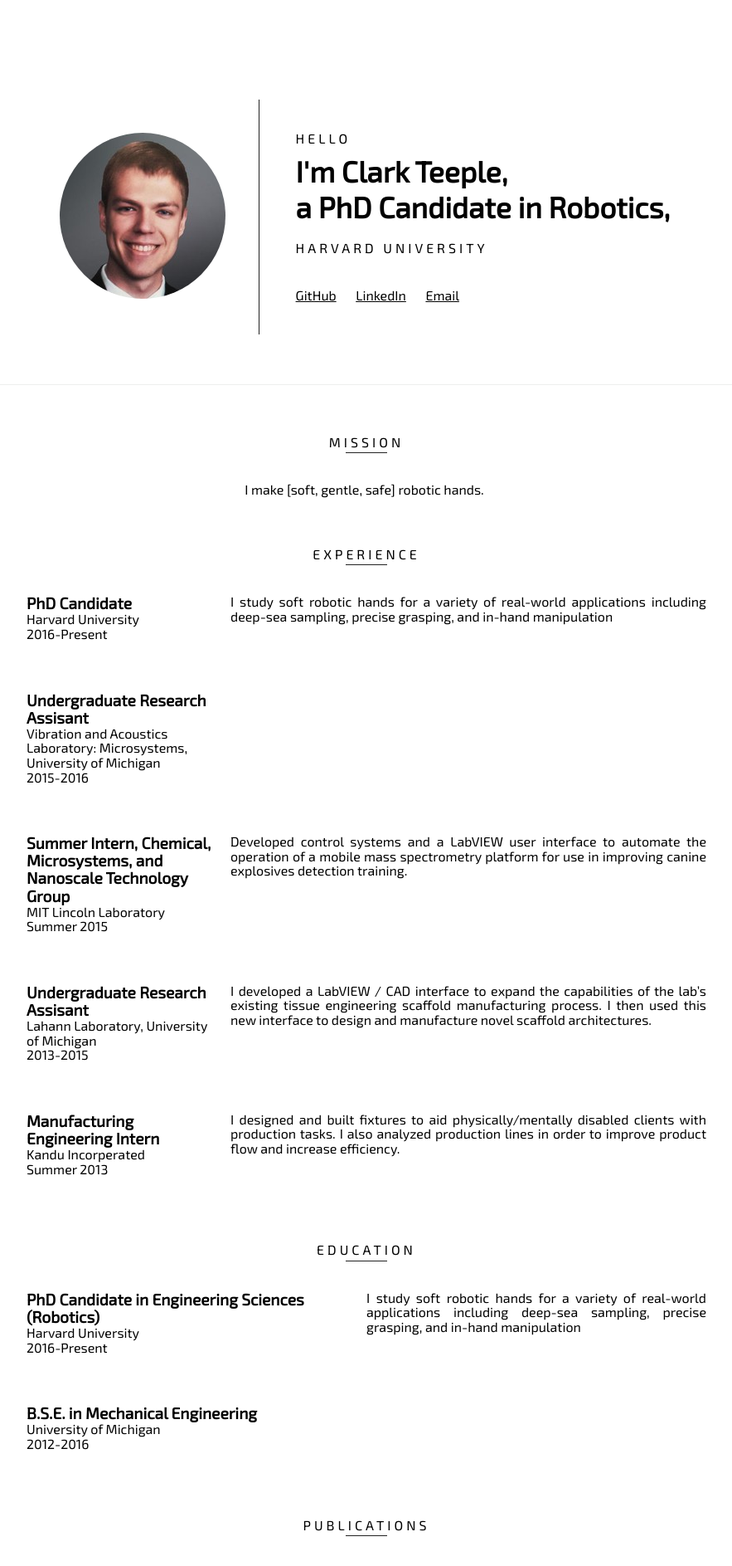
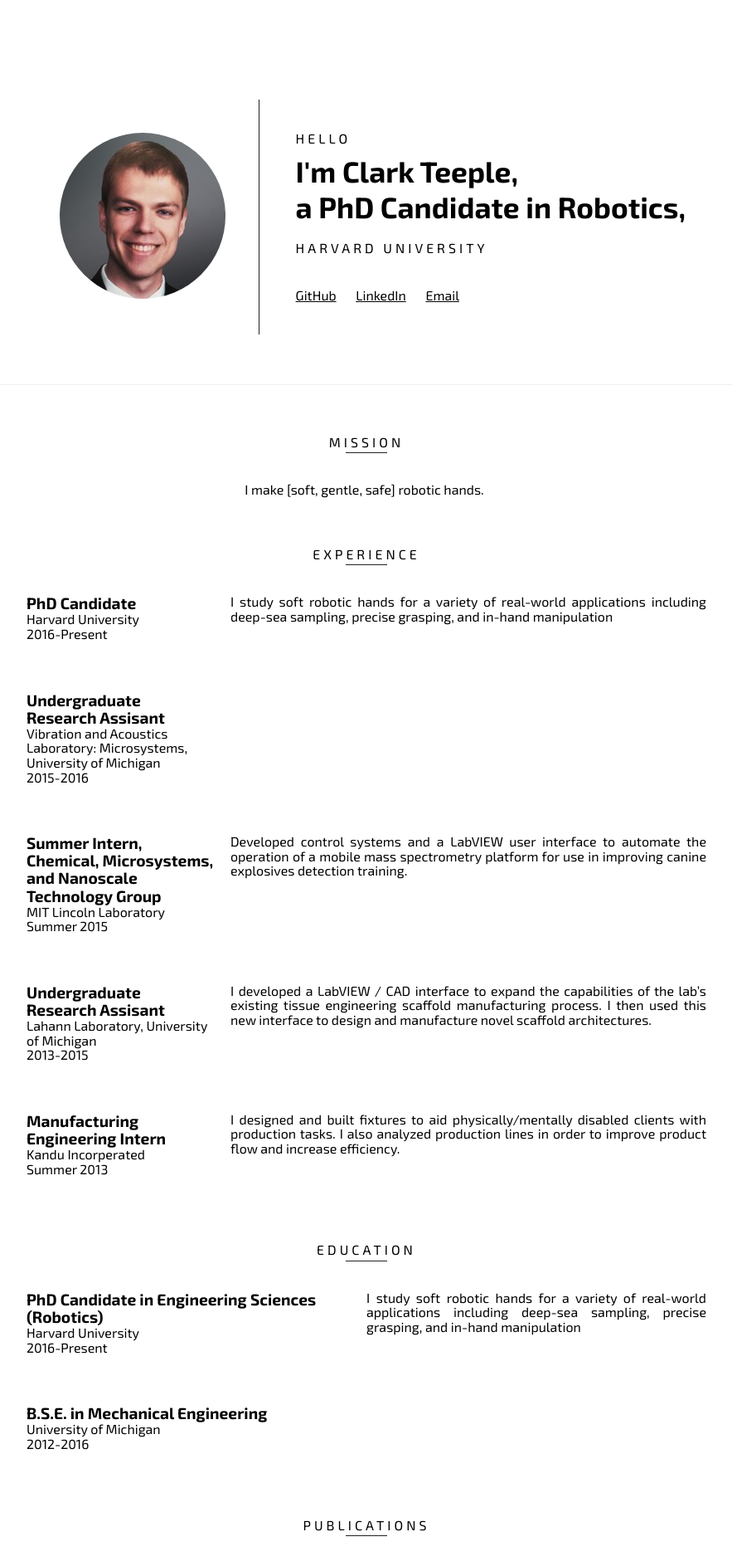
Before and after one commit to cbteeple/cbteeple.github.io, a Jekyll site: the page built from index.html, in a window 1280 px wide. Shown: the top 1887 px of the page at 83% size, without its empty margins (198-1081 px from the left). Built offline with Jekyll 4.4.1, drawn with Linux system fonts in a browser that asks for light colours.

Commit message:
Update _typography.scss

```diff
--- a/_sass/_typography.scss
+++ b/_sass/_typography.scss
@@ -1,7 +1,7 @@
 // @name Typography
 // @description All typography settings and styles
 
-@import url(https://fonts.googleapis.com/css?family=Exo+2&display=swap);
+@import url(https://fonts.googleapis.com/css?family=Exo+2:400,700);
 
 // Our variables
 $base-font-family: "Exo 2", Helvetica, Arial, sans-serif;
```
